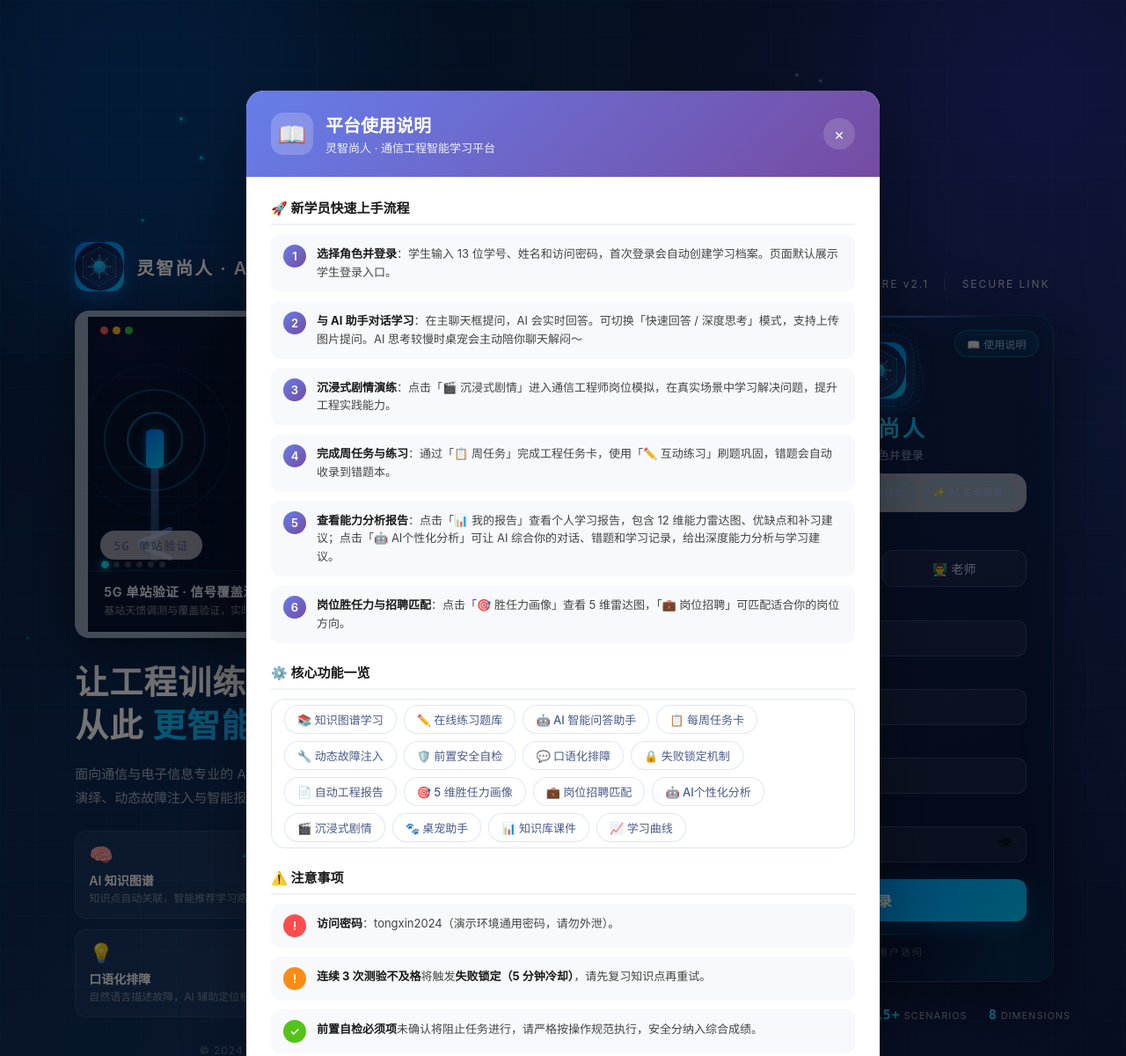
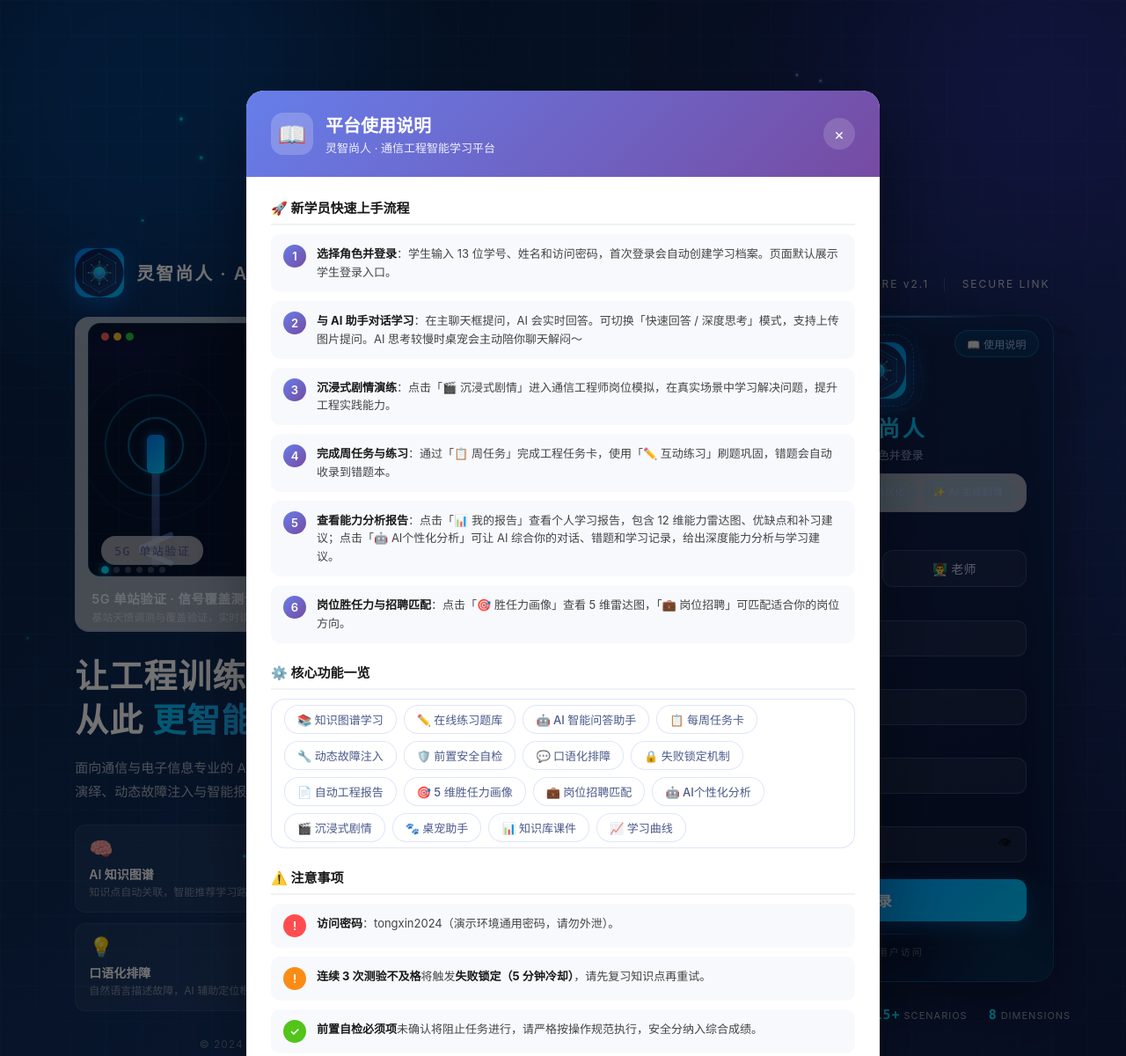
Before and after one commit to Xiran-123/lingzhishangren-ai, a Flask app: page / in a window 1280 px wide. Shown: the top 1200 px of the page at 88% size. Run offline with Flask 3, Linux system fonts and the light colour scheme; some libraries are stand-ins or nearby versions.

Commit message:
feat: 场景舞台外壳透明化，彻底融入面板背景
- 舞台外框改为完全透明（无背景/无边框/无阴影/无圆角），
  仅保留嵌入式屏幕本体（自带 14px 圆角 + 细青描边）
- 底部标题描述区同步透明化，与面板深蓝背景融为一体
- 根治部分浏览器环境下舞台外圈渲染发灰的问题

```diff
--- a/templates/login.html
+++ b/templates/login.html
@@ -143,18 +143,19 @@
         }
 
         /* ===== 应用场景预览轮播舞台（桌面端品牌面板） ===== */
+        /* 外壳完全透明融入面板背景，仅保留嵌入式屏幕本体 */
         .scene-stage {
             position: relative;
             margin-bottom: 26px;
-            border-radius: 16px;
-            background: linear-gradient(165deg, #132450 0%, #0a1738 100%);
-            border: 1px solid rgba(0, 200, 255, 0.28);
-            box-shadow: 0 16px 44px rgba(0, 0, 0, 0.45), 0 0 30px rgba(0, 130, 255, 0.1) inset;
-            overflow: hidden;
+            background: transparent;
+            border: none;
+            overflow: visible;
         }
         .scene-screen {
             position: relative;
             height: 288px;
+            border-radius: 14px;
+            border: 1px solid rgba(0, 229, 255, 0.16);
             background:
                 radial-gradient(circle 210px at 85% 110%, rgba(0, 200, 255, 0.12), transparent 70%),
                 radial-gradient(circle 190px at 8% -10%, rgba(91, 61, 255, 0.12), transparent 70%),
@@ -506,12 +507,11 @@
             50% { color: #00e5ff; border-color: rgba(0, 229, 255, 0.5); }
         }
 
-        /* ── 舞台底部：指示点 + 标题描述 ── */
+        /* ── 舞台底部：指示点 + 标题描述（透明融入面板） ── */
         .scene-meta {
             position: relative;
-            padding: 12px 18px 14px;
-            border-top: 1px solid rgba(0, 200, 255, 0.16);
-            background: #0a1633;
+            padding: 14px 4px 0;
+            background: transparent;
         }
         .scene-dots {
             position: absolute; top: -11px; left: 16px;
```
